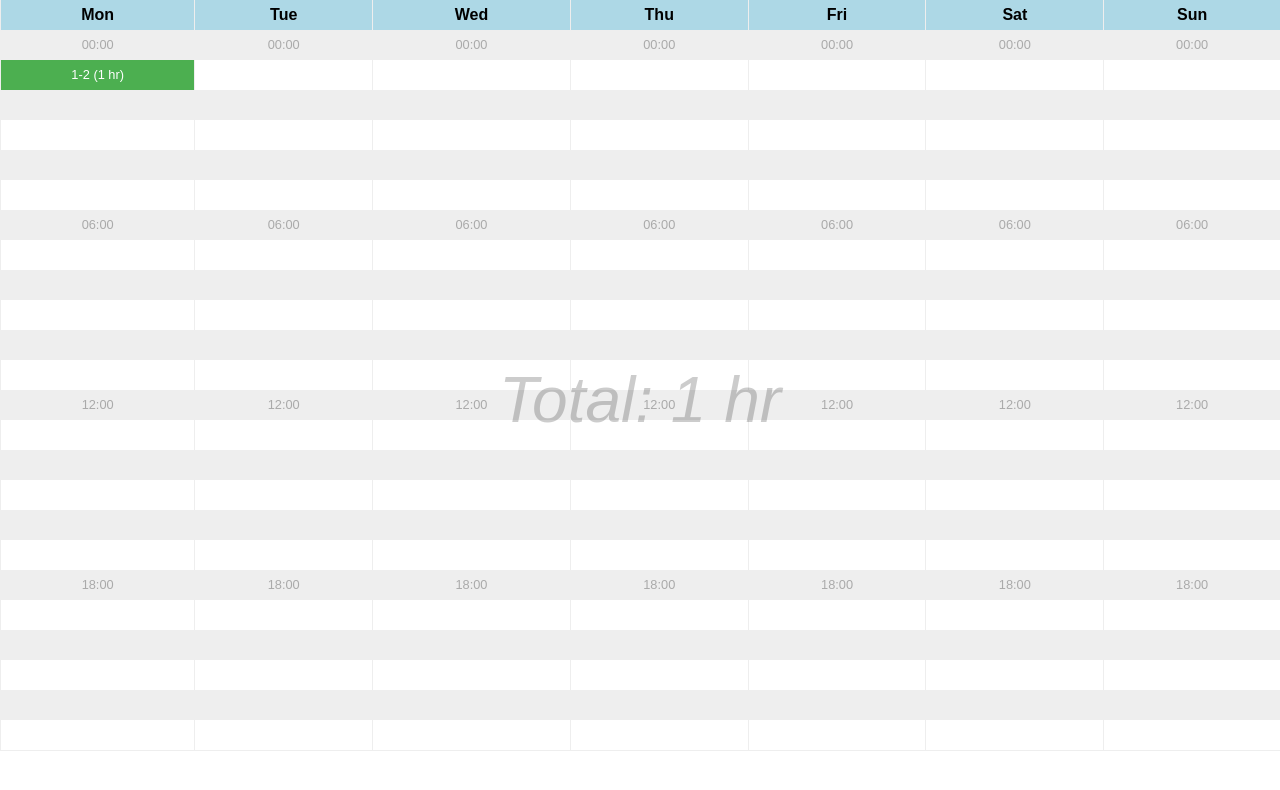
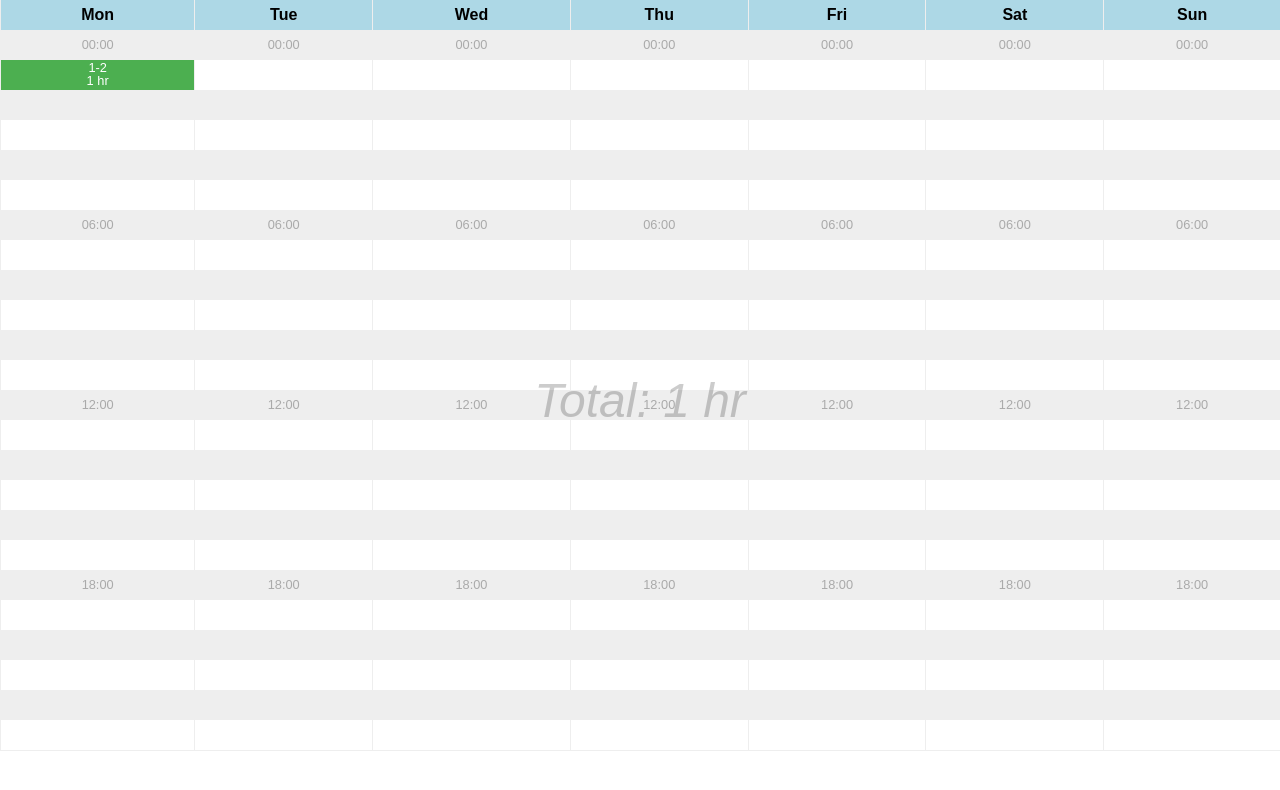
Before and after one commit to jomanozgml/viewroster, a React (Create React App) app: page / in a window 1280 px wide. Both pictures are taken after a click on the element 97 px from the left and 75 px from the top of the page. Shown: the top 790 px of the page. Built offline with nearby package versions, Linux system fonts and the light colour scheme.

Commit message:
Line break in time marker

```diff
--- a/src/App.css
+++ b/src/App.css
@@ -66,7 +66,7 @@ th, td {
   top: 50%;
   left: 50%;
   transform: translate(-50%, -50%);
-  font-size: 4em;
+  font-size: 3em;
   font-style: italic;
   color: rgba(0, 0, 0, 0.2);
   z-index: 1;
--- a/src/App.js
+++ b/src/App.js
@@ -22,7 +22,7 @@ function App() {
         const startHour = Math.min(...selectedHours);
         const endHour = Math.max(...selectedHours) + 1;
         const middleHour = Math.floor((startHour + endHour) / 2);
-        newPeriods[day] = { period: `${startHour}-${endHour} (${endHour - startHour} hr)`, middleHour };
+        newPeriods[day] = { period: `${startHour}-${endHour}\n${endHour - startHour} hr`, middleHour };
         total += endHour - startHour; // Add this line
       }
     }
@@ -56,7 +56,7 @@ function App() {
                         {hour === 18 && <span className="time-marker">18:00</span>}
                       </>
                     )}
-                    {periods[day] && hour === periods[day].middleHour && <span className="time-marker">{periods[day].period}</span>}
+                    {periods[day] && hour === periods[day].middleHour && <span className="time-marker" dangerouslySetInnerHTML={{ __html: periods[day].period.replace('\n', '<br />') }} />}
                   </div>
                 </td>
               ))}
```
